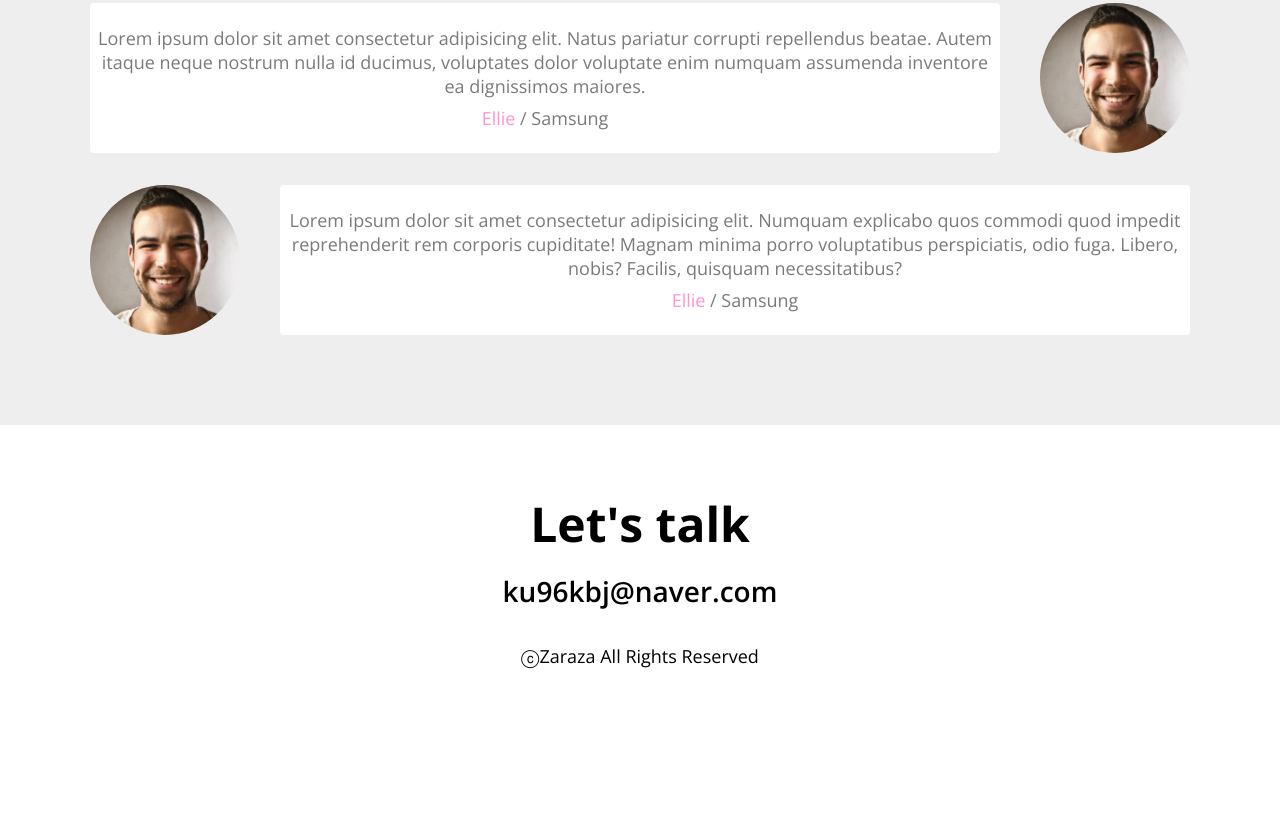
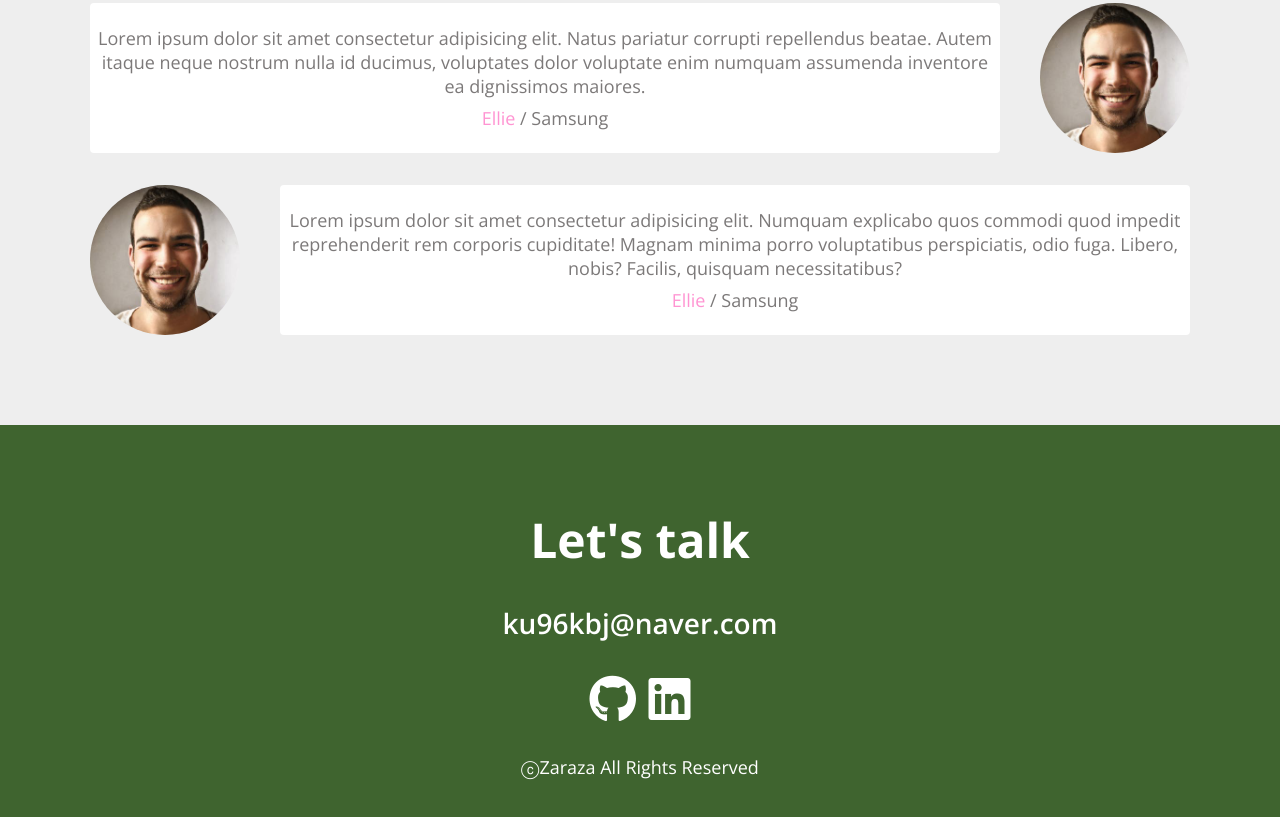
Before and after one commit to bonjunku/Portfolio, a plain HTML site: page index.html in a window 1280 px wide. Shown: the part 3459-4276 px from the top of the page. Before the commit the page ends 4181 px from the top, so only its background shows below. Drawn offline with nearby package versions, Linux system fonts and the light colour scheme.

Commit message:
add css:contact

```diff
--- a/style.css
+++ b/style.css
@@ -400,3 +400,28 @@ section {
 .testimonial__speech-bubble a {
     color: var(--color-pink)
 }
+
+
+/* Contact */
+#contact {
+    background-color: var(--color-green);
+}
+.contact__title,
+.contact__email,
+.contact__rights p {
+    color: var(--color-white);
+}
+
+.contact__title{
+    margin:32px;
+}
+
+.contact__links {
+    font-size: var(--font-large);
+    margin: 24px 0;
+}
+
+.contact__links i:hover{
+    transform: scale(1.1);
+    color: var(--color-yellow);
+}
```
